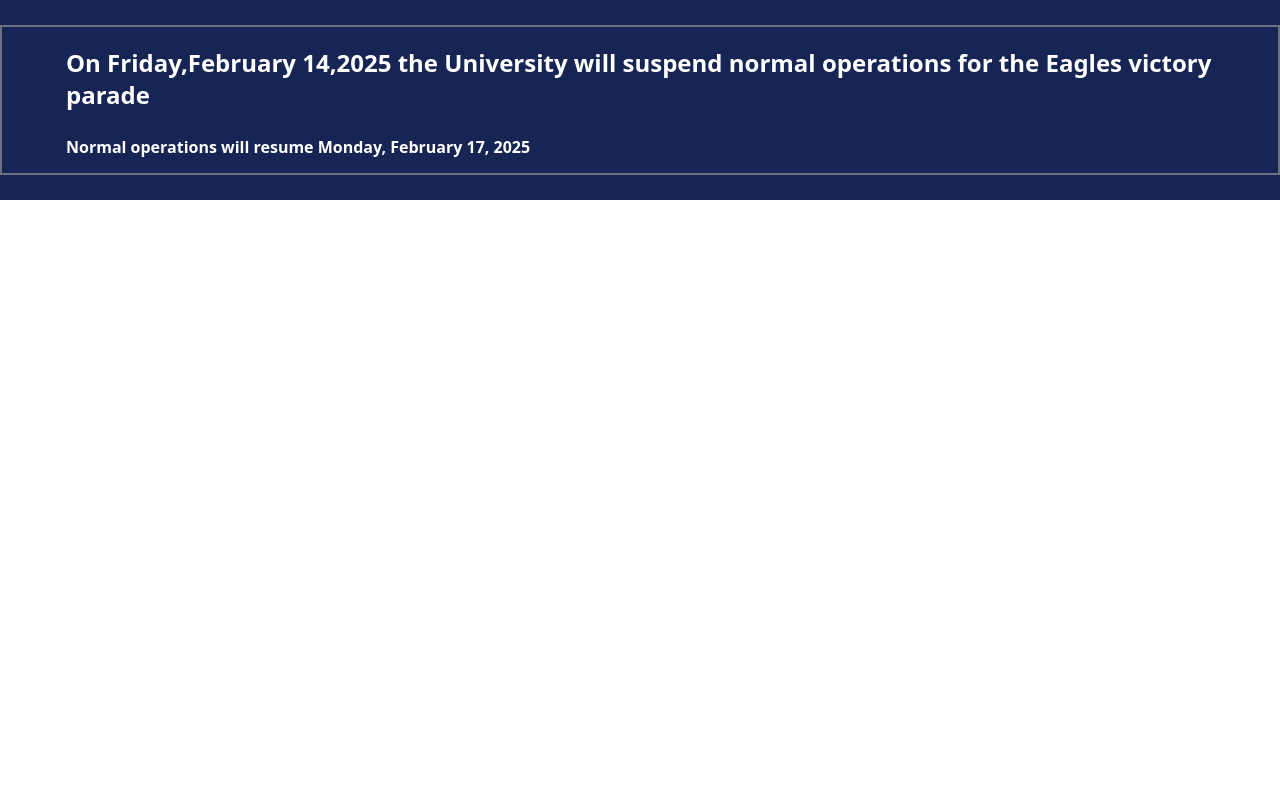
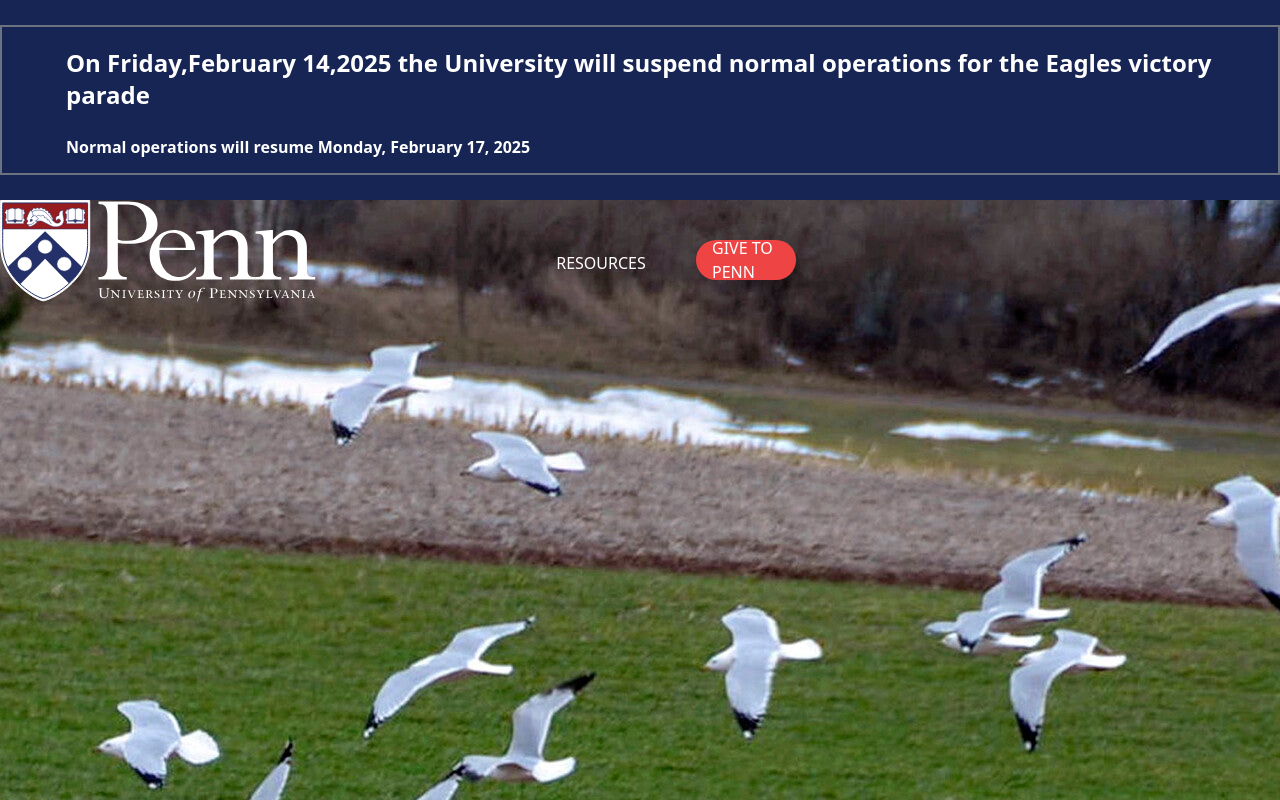
Before and after one commit to AntoineMHB/upenn_clone, a website built with Vite: page index.html in a window 1280 px wide. Shown: the top 800 px of the page. Built offline with nearby package versions, Linux system fonts and the light colour scheme.

Commit message:
navbar started

```diff
--- a/index.html
+++ b/index.html
@@ -10,7 +10,30 @@
         <div class="border-2 border-gray-500 p-10 h-[150px] w-[1340px] text-white pt-5 pb-10 pl-16 pr-16">
             <p class="text-white font-semibold text-2xl">On Friday,February 14,2025 the University will suspend normal operations for the Eagles victory parade</p> <br>
             <p class="text-white font-semibold">Normal operations will resume Monday, February 17,  2025</p>
-
         </div>
    </div>
+
+   <!-- Health sciences background -->
+    <div class="bg-[url('/images/034_avian-bird-flu.jpg')] h-[1050px] w-full">
+        <!-- Nav bar -->
+       <div class="lg:flex space-x-10">
+        <!-- logo -->
+         <div>
+             <img src="images/039_UPenn-logo.svg" alt="logo">
+         </div>
+
+         <!-- search, ressources and give to penn -->
+         <div class="flex space-x-5 pt-10">
+            <a href="" class="px-4 py-2 rounded-[20px] hover:bg-blue-500 transition duration-200 text-white h-[45px] w-[150px] flex items-center justify-center"></a>
+            <a href="" class="px-4 py-2 rounded-[20px] hover:bg-blue-500 transition duration-200 text-white h-[45px] w-[150px] flex items-center justify-center">RESOURCES</a>
+            <a href="" class="px-4 py-2 rounded-[20px] bg-red-500 text-white h-[40px] w-[100px] flex items-center justify-center size-10">GIVE TO PENN</a>
+         </div>
+       </div>
+
+
+
+
+    </div>
+
+
 </body>
```
